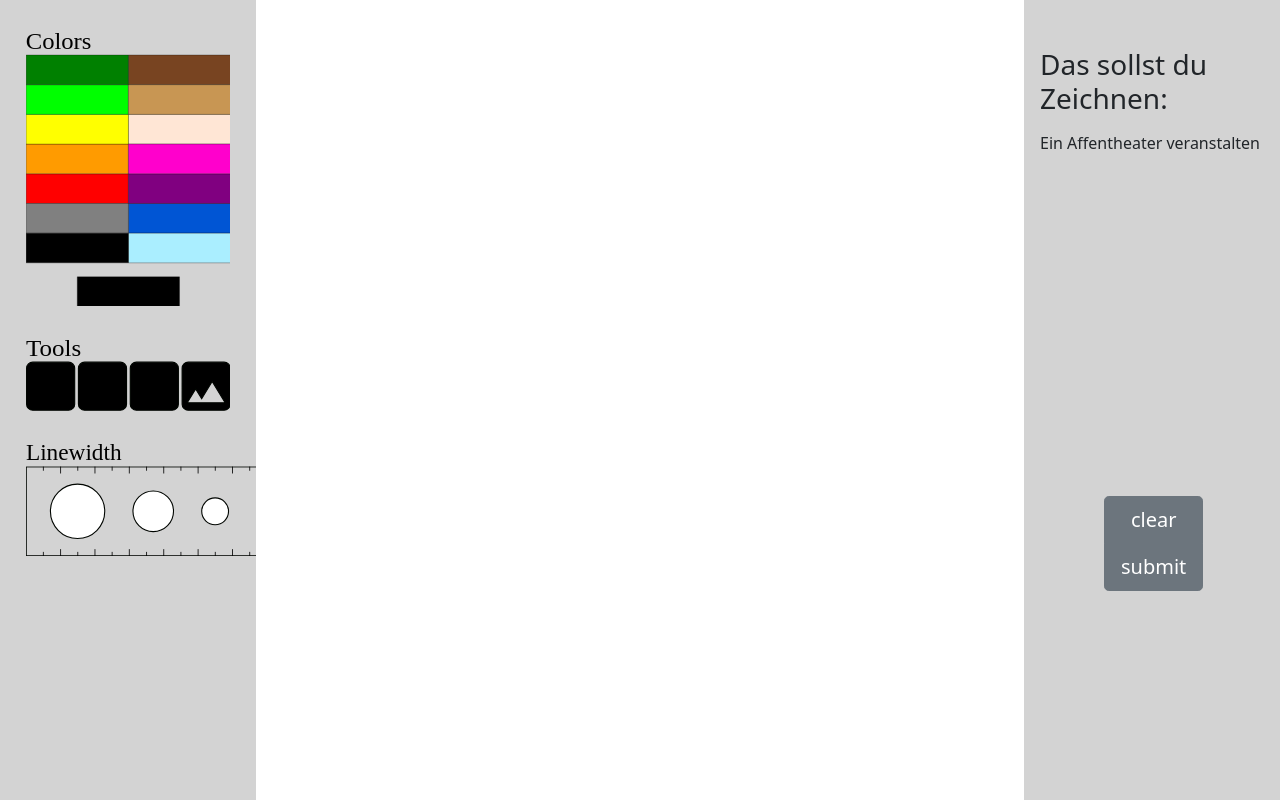
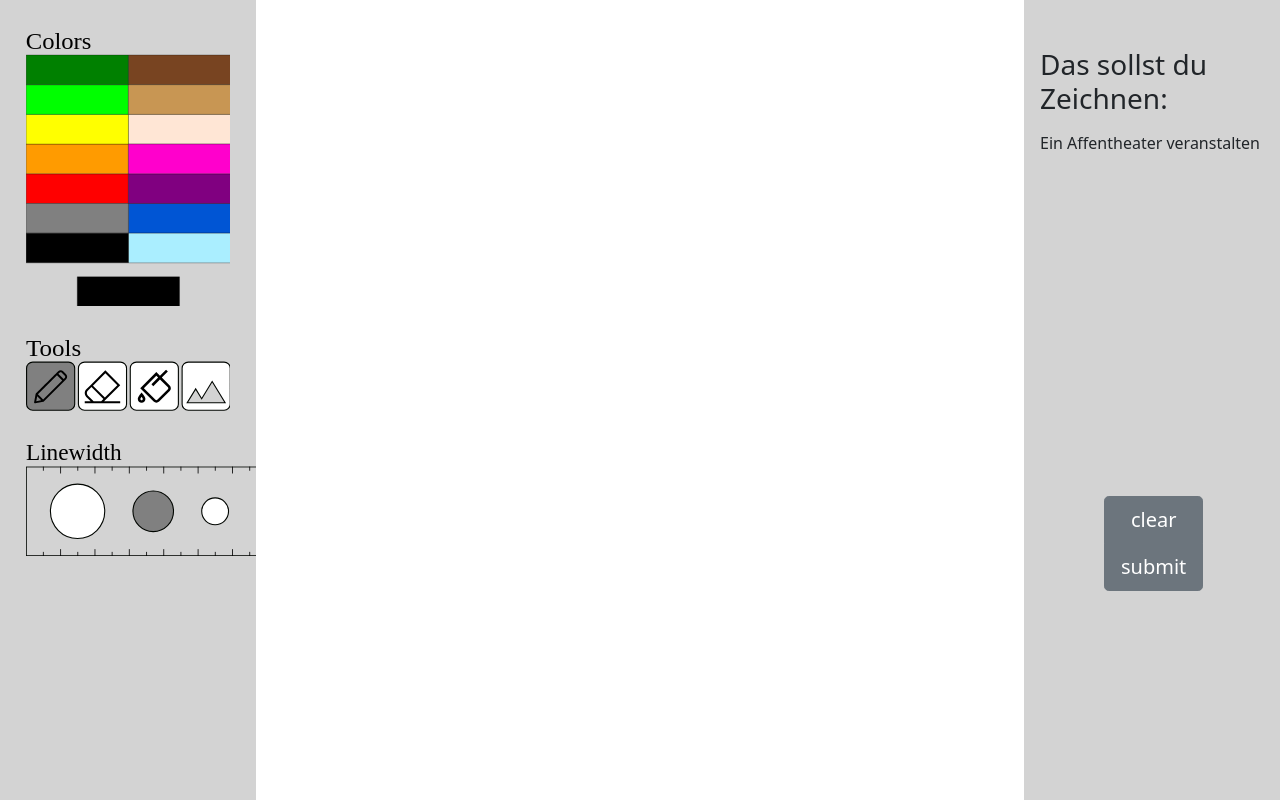
Before and after one commit to red-head76/PushAPencil, a website: page frontend/spiel.html in a window 1280 px wide. Drawn offline with nearby package versions, Linux system fonts and the light colour scheme.

Commit message:
spiel ist jetzt auch übern server erreichbar

```diff
--- a/frontend/spiel.html
+++ b/frontend/spiel.html
@@ -434,6 +434,6 @@
 
     <script src="https://cdn.jsdelivr.net/npm/bootstrap@5.0.0-beta1/dist/js/bootstrap.bundle.min.js" integrity="sha384-ygbV9kiqUc6oa4msXn9868pTtWMgiQaeYH7/t7LECLbyPA2x65Kgf80OJFdroafW" crossorigin="anonymous"></script>
     <script src="https://cdnjs.cloudflare.com/ajax/libs/socket.io/3.1.1/socket.io.js"></script>
-    <script src="drawToCanvas.js"></script>
+    <script src="js/drawToCanvas.js"></script>
   </body>
 </html>
```
Also changed, not shown: frontend/game_lobby.html (+1 -1 lines).
